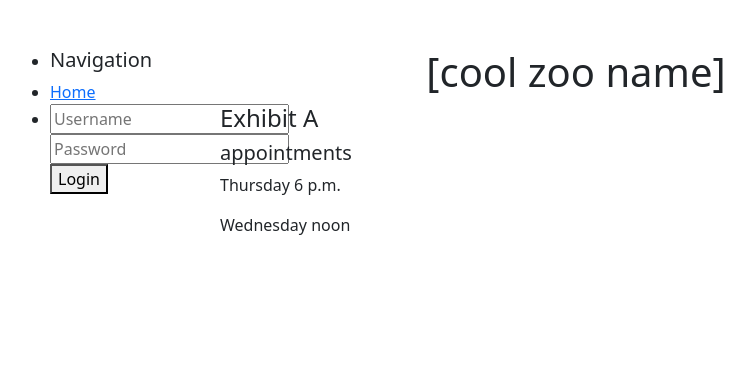
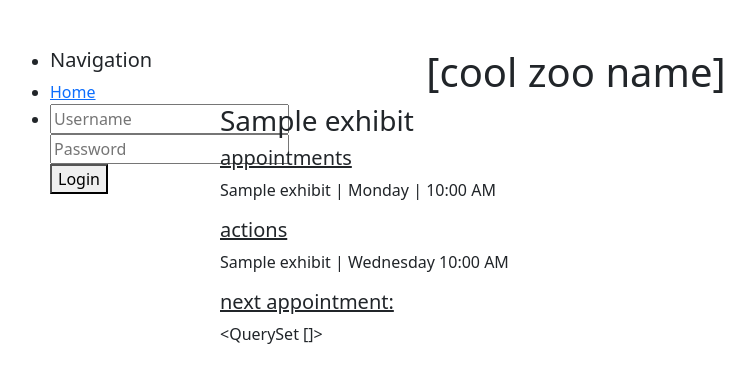
Before and after one commit to Veritated/ZooManagement, a Django app: page /feeding/ in a window 1280 px wide. Shown: the top 383 px of the page, without its empty margins (64-818 px from the left). Run offline with Django 5.2, Linux system fonts and the light colour scheme; data comes from the database, SQL or seed files in the repository; tables that the repository leaves empty hold one stand-in row (values such as "Sample post"); parts of the project's set-up code (start-up, migrations or seed data) failed here and were passed over; some libraries are stand-ins or nearby versions.

Commit message:
edit feeding appointment template

```diff
--- a/zoo/admin.py
+++ b/zoo/admin.py
@@ -28,4 +28,4 @@
 
 @admin.register(FeedingAction)
 class FeedingActionAdmin(admin.ModelAdmin):
-    list_display = ('appointment', 'time')
+    list_display = ('exhibit', 'date_time')
--- a/zoo/models.py
+++ b/zoo/models.py
@@ -87,13 +87,12 @@
     day = models.SmallIntegerField(choices=DAYS)
     time = models.TimeField(auto_now=False, auto_now_add=False)
 
-    exhibit = models.ForeignKey(Exhibit, on_delete=models.CASCADE, )
+    exhibit = models.ForeignKey(Exhibit, on_delete=models.CASCADE)
 
     def __str__(self) -> str:
-        return f'{self.exhibit} {calendar.day_name[self.day]} | {time.strftime(self.time, "%#I:%M %p")}'
+        return f'{self.exhibit} | {self.weekday} | {time.strftime(self.time, "%#I:%M %p")}'
 
     @property
-    # this probably does not work
     def was_already_fed(self) -> bool:
         return FeedingAction.objects.filter(appointment=self).count() > 0
 
@@ -102,10 +101,10 @@
         return calendar.day_name[self.day]
 
 class FeedingAction(models.Model):
-    time = models.TimeField()
+    date_time = models.DateTimeField(default=datetime.now())
 
     staff = models.ManyToManyField(User)
-    appointment = models.ForeignKey(FeedingAppointment, on_delete=models.CASCADE)
+    exhibit = models.ForeignKey(Exhibit, on_delete=models.CASCADE)
 
     def __str__(self) -> str:
-        return f'{self.appointment} | {time.strftime(self.time, "%#I:%M %p")}'
+        return f'{self.exhibit} | {calendar.day_name[self.date_time.weekday()]} {time.strftime(self.date_time.time(), "%#I:%M %p")}'
--- a/zoo/templates/zoo/feeding_appts.html
+++ b/zoo/templates/zoo/feeding_appts.html
@@ -7,14 +7,29 @@
 {% block content %}
 <div class="container">
   <h1 class="text-center">[cool zoo name]</h1>
-    {% for k, v in data.items %}
+  {% for exhibit_name, exhibit_data in data.items %}
+
     <div>
-        <h4>{{k}}</h5>
-        <h5>appointments</h5>
-        {% for appointment in v %}
-        <p>{{appointment.weekday}} {{appointment.time}}</p>
+        <h3>{{exhibit_name}}</h3>
+
+        <h5><u>appointments</u></h5>
+        {% for k in exhibit_data.appointments %}
+        <p>{{k}}</p>
         {% endfor %}
+
+        <h5><u>actions</u></h5>
+        {% for k in exhibit_data.actions %}
+        <p>{{k}}</p>
+        {% endfor %}
+
+        <h5><u>next appointment:</u></h5>
+        {{exhibit_data.next_appointment}}
     </div>
-    {% endfor %}
+
+    {% if not forloop.last %}
+    <hr>
+    {% endif %}
+
+  {% endfor %}
 </div>
 {% endblock %}
--- a/zoo/views.py
+++ b/zoo/views.py
@@ -1,8 +1,11 @@
+import calendar
+from datetime import datetime, time, timedelta
+
 from django.shortcuts import render, redirect
 from django.http import HttpRequest, HttpResponse
 from django.contrib.auth import authenticate, login, logout
 
-from .models import Exhibit, FeedingAppointment
+from .models import Exhibit, FeedingAppointment, FeedingAction
 
 def index(request: HttpRequest) -> HttpResponse:
     return render(request, 'index.html')
@@ -42,10 +45,24 @@
     data = {}
     for e in exhibits:
         appointments = FeedingAppointment.objects.filter(exhibit=e)
-        data[e.name] = appointments
+        actions = FeedingAction.objects.filter(exhibit=e)
 
-    context = {
-        'data': data
-    }
+        # is there an appointment today?
+        print(datetime.now().weekday())
+        appointments_today = appointments.filter(day=datetime.now().weekday())
+        # if so, is there a corresponding action?
 
-    return render(request, "zoo/feeding_appts.html", context=context)
+        grace_period = timedelta(minutes=10)
+        for appointment in appointments_today:
+            early_time = appointment.time - grace_period
+            late_time = appointment.time + grace_period
+            corresponding_action = actions.filter(date_time__time__range=(early_time, late_time))
+            print(corresponding_action.count())
+
+        data[e.name] = {
+            'appointments': appointments,
+            'actions': actions,
+            'next_appointment': appointments_today,
+        }
+
+    return render(request, "zoo/feeding_appts.html", context={'data': data})
```
Also changed, not shown: zoo/migrations/0010_remove_feedingaction_appointment_and_more.py (added).
